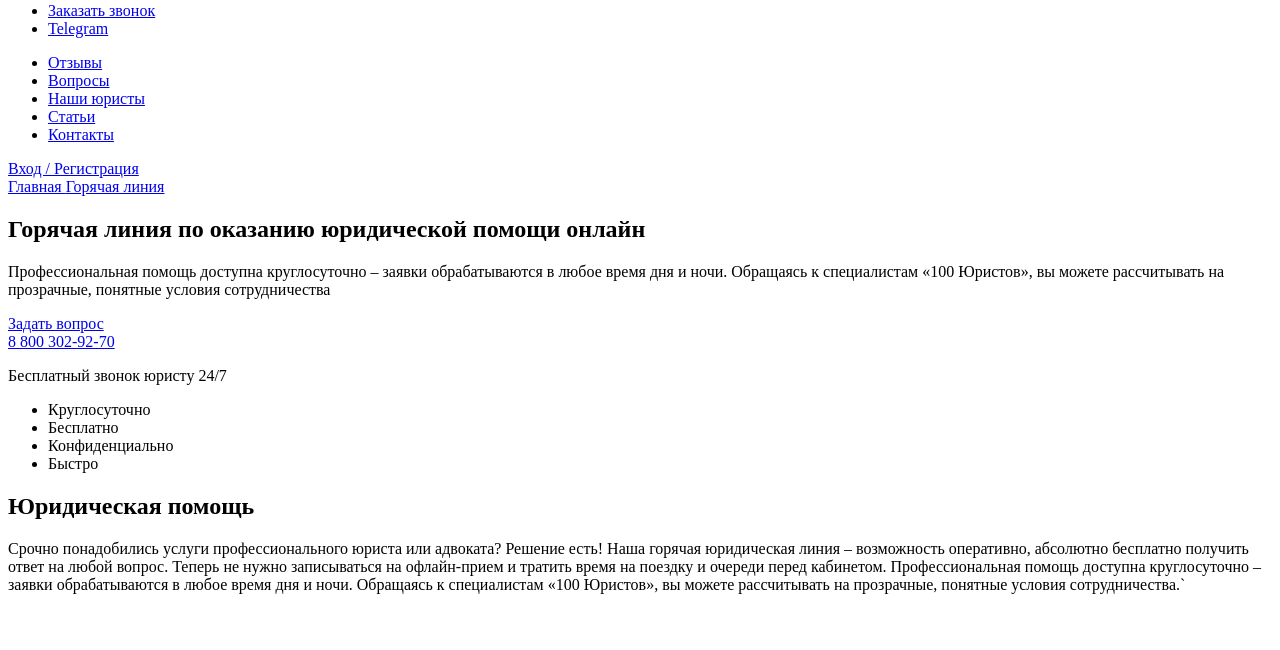
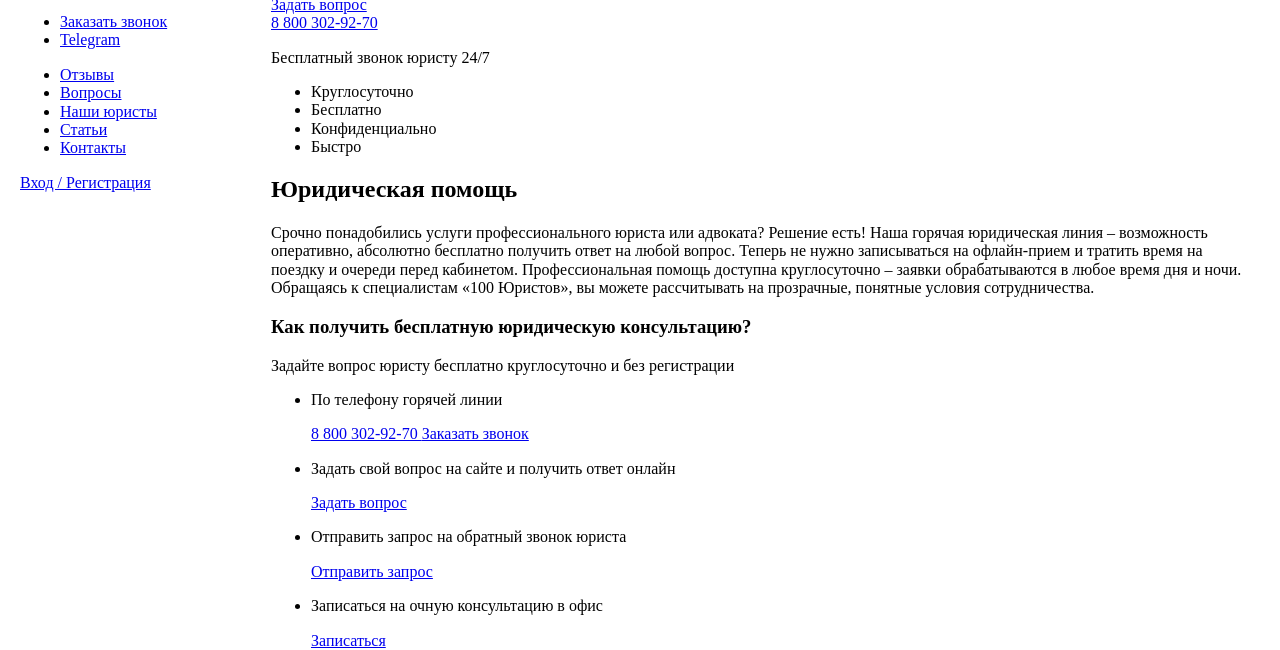
Before and after one commit to Dilmurod-Jumanazaov/lawyer-team, a plain HTML site: page index.html in a window 1280 px wide. Shown: the part 155-805 px from the top of the page. Drawn offline with Linux system fonts and the light colour scheme.

Commit message:
Add help section structure

```diff
--- a/css/main.css
+++ b/css/main.css
@@ -1,12 +1,3 @@
-:root {
-  --main-font-family: "Open Sans" sans-serif;
-  --main-bold-fw: 700;
-  --main-semi-bold-fw: 600;
-  --main-green-color: #33836e;
-  --main-black-color: #140a32;
-  --main-white-color: #fff;
-}
-
 /* open-sans-regular - latin */
 @font-face {
   font-display: swap; /* Check https://developer.mozilla.org/en-US/docs/Web/CSS/@font-face/font-display for other options. */
--- a/index.html
+++ b/index.html
@@ -1,11 +1,13 @@
 <!DOCTYPE html>
-<html lang="ru">
+<html lang="en">
 <head>
   <meta charset="UTF-8">
   <meta name="viewport" content="width=device-width, initial-scale=1.0">
+  <link rel="stylesheet" href="./css/main.css">
   <title>Lawyer site</title>
 </head>
 <body>
+  <!-- site header started -->
   <header class="site-header">
     <div class="container">
       <div class="site-header__wrapper">
@@ -69,7 +71,10 @@
       </div>
     </div>
   </header>
-
+  <!-- site header end -->
+  <!-- site main started -->
+  <main class="site-main">
+    <!-- hero section started -->
     <section class="site-hero hero">
       <div class="container">
         <div class="hero__wrapper">
@@ -114,18 +119,85 @@
               Быстро
             </li>
           </ul>
-        <div class="hero__help">
-          <h2 class="hero__help-title">
-            Юридическая помощь
-          </h2>
-          <p class="hero__help-desc">
-            Срочно понадобились услуги профессионального юриста или адвоката? Решение есть! Наша горячая юридическая линия – возможность оперативно, абсолютно бесплатно получить ответ на любой вопрос. Теперь не нужно записываться на офлайн-прием и тратить время на поездку и очереди перед кабинетом.
-            Профессиональная помощь доступна круглосуточно – заявки обрабатываются в любое время дня и ночи. Обращаясь к специалистам «100 Юристов», вы можете рассчитывать на прозрачные, понятные условия сотрудничества.`
-          </p>
-        </div>
         </div>
       </div>
     </section>
+    <!-- hero section end -->
+    <!-- help section started -->
+    <section class="help">
+      <div class="container">
+        <div class="help__title-wrap">
+          <h2 class="help__title">
+            Юридическая помощь
+          </h2>
+          <p class="help__text">
+            Срочно понадобились услуги профессионального юриста или адвоката? Решение есть! Наша горячая юридическая линия – возможность оперативно, абсолютно бесплатно получить ответ на любой вопрос. Теперь не нужно записываться на офлайн-прием и тратить время на поездку и очереди перед кабинетом.
+            Профессиональная помощь доступна круглосуточно – заявки обрабатываются в любое время дня и ночи. Обращаясь к специалистам «100 Юристов», вы можете рассчитывать на прозрачные, понятные условия сотрудничества.
+          </p>
+        </div>
+        <div class="help__subtitle-wrapper">
+          <h3 class="help__subtitle">
+            Как получить бесплатную юридическую консультацию?
+          </h3>
+          <p class="help__desc">
+            Задайте вопрос юристу бесплатно круглосуточно и без регистрации
+          </p>
+        </div>
+        <ul class="help__list">
+          <li class="help__item">
+            <div class="help__info-box">
+              <p class="help__item-text">
+                По телефону горячей линии
+              </p>
+              <a class="help__phone-number" href="tel:88003029270">
+                8 800 302-92-70
+              </a>
+              <a class="help__item-link" href="#">
+                Заказать звонок
+              </a>
+            </div>
+          </li>
+          <li class="help__item">
+            <div class="help__info-box">
+              <p class="help-item-text">
+                Задать свой вопрос на сайте и получить ответ онлайн
+              </p>
+              <a class="help__item-link" href="#">
+                Задать вопрос
+              </a>
+            </div>
+          </li>
+          <li class="help__item">
+            <div class="help__info-box">
+              <p class="help-item-text">
+                Отправить запрос на обратный звонок юриста
+              </p>
+              <a class="help__item-link" href="#">
+                Отправить запрос
+              </a>
+            </div>
+          </li>
+          <li class="help__item">
+            <div class="help__info-box">
+              <p class="help-item-text">
+                Записаться на очную консультацию в офис
+              </p>
+              <a class="help__item-link" href="#">
+                Записаться
+              </a>
+            </div>
+          </li>
+        </ul>
+      </div>
+    </section>
+    <!-- help section end -->
+  </main>
+  <!-- site main end -->
+  <!-- site footer started -->
+  <footer class="site-footer">
 
+  </footer>
+  <!-- site footer end -->
+  <!-- <script src="#"></script> -->
 </body>
 </html>
```
Also changed, not shown: 1 other file. Lines whose indentation alone changed are shown as unchanged.
